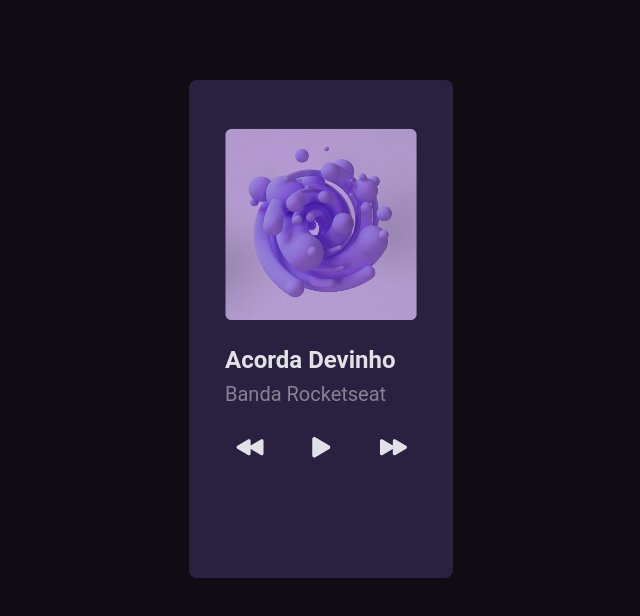
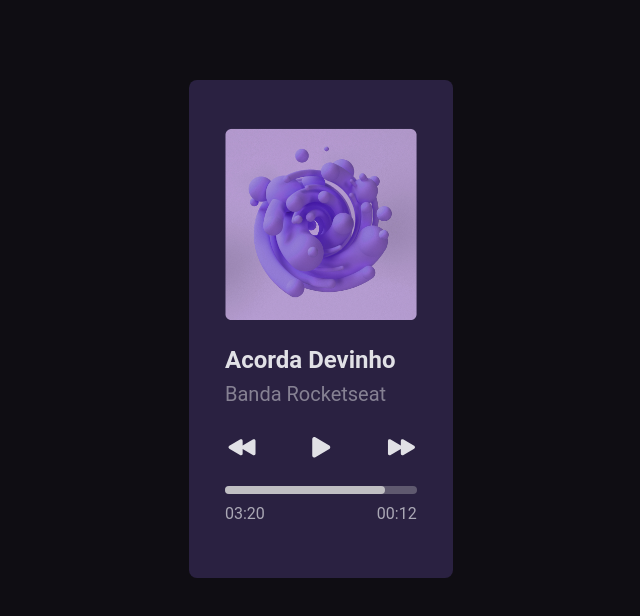
Before and after one commit to Antonio-Ramon/vue-music-player, a Vue app: page / in a window 1280 px wide. Shown: the top 616 px of the page, without its empty margins (319-959 px from the left). Built offline with nearby package versions, Linux system fonts and the light colour scheme.

Commit message:
First Card Done!

```diff
--- a/src/components/ControlButtons.vue
+++ b/src/components/ControlButtons.vue
@@ -5,7 +5,10 @@
 </script>
 
 <template>
-  <div class="flex flex-row mt-7 justify-center items-center gap-12">
+  <div
+    id="buttons"
+    class="flex flex-row mt-7 justify-center items-center gap-14"
+  >
     <IconBackward />
     <IconPlay />
     <IconFoward />
--- a/src/components/FirstCard.vue
+++ b/src/components/FirstCard.vue
@@ -11,6 +11,23 @@
       <img src="../assets/images/bg-first-card.png" alt="" />
       <TitleSubtitle />
       <ControlButtons />
+      <div class="flex flex-col justify-center items-start p-0 mt-7">
+        <progress class="w-full h-1.5 p-1 opacity-30"></progress>
+        <progress class="-translate-y-2 w-5/6 h-1.5 p-1 opacity-80"></progress>
+        <div
+          class="flex flex-row justify-between font-roboto font-normal text-font-primary opacity-70 gap-28"
+        >
+          <label>03:20</label>
+          <label>00:12</label>
+        </div>
+      </div>
     </div>
   </div>
 </template>
+<style>
+progress {
+  background-color: #d9d9d9;
+  /* border: solid #808080 2px; */
+  border-radius: 9.6px;
+}
+</style>
```
